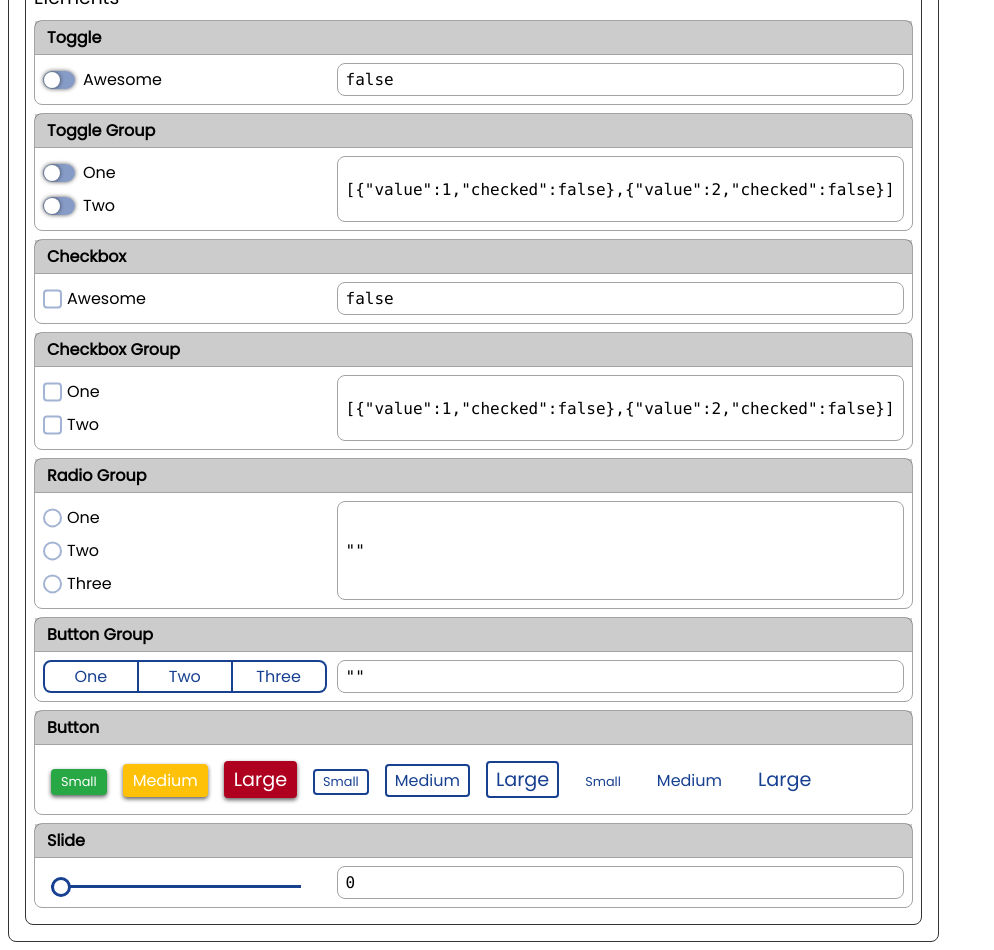
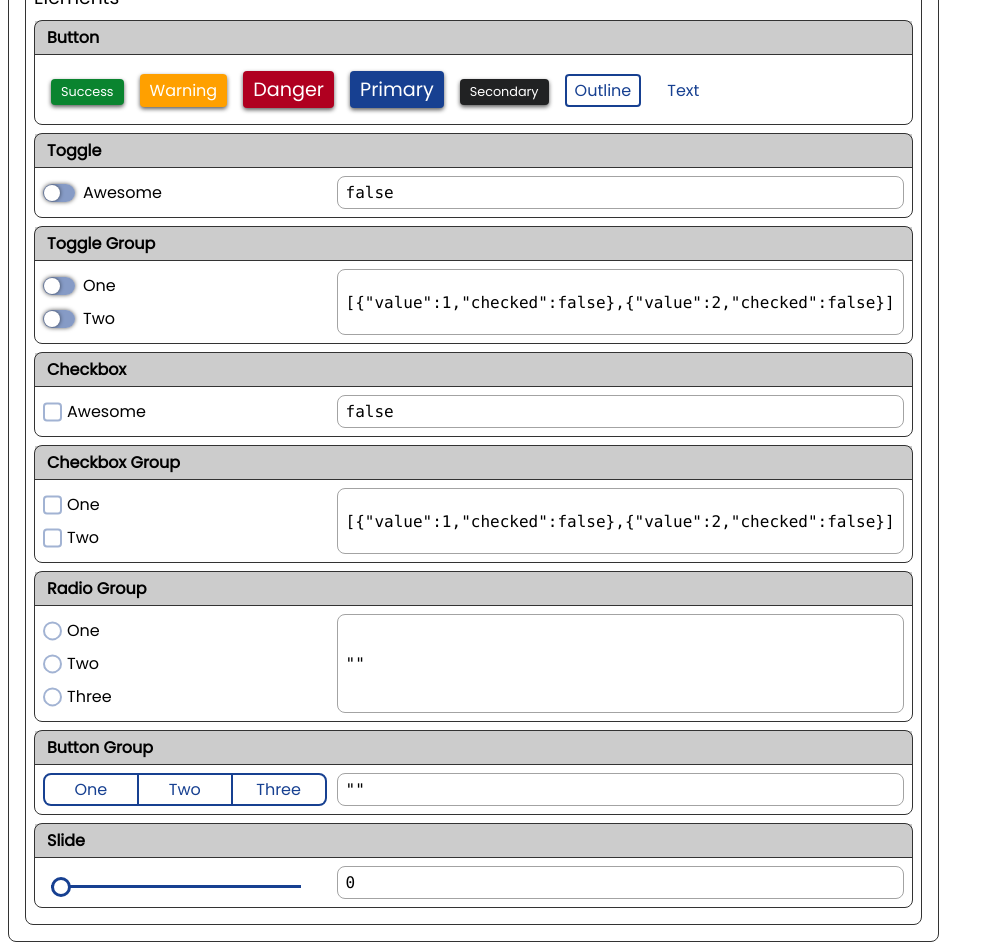
Before and after one commit to quocanhbk/ttg-react-component, a React (Create React App) app: page / in a window 1280 px wide. Shown: the part 180-1130 px from the top of the page, without its empty margins (0-994 px from the left). Built offline with nearby package versions, Linux system fonts and the light colour scheme.

Commit message:
add button prop color

```diff
--- a/src/Quanh.js
+++ b/src/Quanh.js
@@ -24,7 +24,6 @@ function Quanh() {
     <div>
       <ThemeProvider theme={theme[myTheme] || theme.light}>
         <Container title= {theme[myTheme].name}>
-
           <Container headline="Display Mode" >
             <ButtonGroup fullWidth onSelect={x => setMode(x)}>
               <Button value="edit" default >Edit</Button>
@@ -46,6 +45,15 @@ function Quanh() {
           <br/>
 
           <Container title={"Elements"} fullWidth>
+          <Box title="Button" block>
+              <Button color="success" size="small" displayMode={mode} demo >Success</Button>
+              <Button color="warning" size="medium" displayMode={mode} demo >Warning</Button>
+              <Button color="danger" size="large" displayMode={mode} demo >Danger</Button>
+              <Button color="primary"size="large" displayMode={mode} demo >Primary</Button>
+              <Button color="secondary"size="small" displayMode={mode} demo >Secondary</Button>
+              <Button displayMode={mode} demo type="outline" >Outline</Button>
+              <Button size="medium" displayMode={mode} demo type="text" >Text</Button>
+            </Box>
 
             <Box title="Toggle">
               <Toggle displayMode={mode} onSelect={v => setToggleValue(v)}>Awesome</Toggle>
@@ -90,19 +98,6 @@ function Quanh() {
               </ButtonGroup>
               <Code>{JSON.stringify(buttonGroupValue)}</Code>
             </Box>
-
-            <Box title="Button" block>
-              <Button success size="small" displayMode={mode} demo >Small</Button>
-              <Button warning size="medium" displayMode={mode} demo >Medium</Button>
-              <Button danger size="large" displayMode={mode} demo >Large</Button>
-              <Button size="small" displayMode={mode} demo type="outline" >Small</Button>
-              <Button size="medium" displayMode={mode} demo type="outline" >Medium</Button>
-              <Button size="large" displayMode={mode} demo type="outline" >Large</Button>
-              <Button size="small" displayMode={mode} demo type="text" >Small</Button>
-              <Button size="medium" displayMode={mode} demo type="text" >Medium</Button>
-              <Button size="large" displayMode={mode} demo type="text" >Large</Button>
-            </Box>
-
             <Box title="Slide">
               <Slider onSlide={(v) => setSliderValue(v)} displayMode={mode}/>
               <Code>{JSON.stringify(sliderValue)}</Code>
--- a/src/components/Box.js
+++ b/src/components/Box.js
@@ -2,12 +2,12 @@ import React from 'react'
 import styled, {css} from 'styled-components'
 
 const StyledBox = styled.div`
-    border: 1px solid #A3A3A3;
+    border: 1px solid #333;
     border-radius: 8px;
 
     margin-bottom: 8px;
     & h4 {
-        border-bottom: 1px solid #A3A3A3;
+        border-bottom: 1px solid #333;
         padding: 4px 12px;
         background-color: rgba(0,0,0,0.2);
     }
--- a/src/components/elements/Button.js
+++ b/src/components/elements/Button.js
@@ -6,9 +6,23 @@ const StyledButton = styled.button`
     --textColor: ${props => props.theme.backgroundColor};
     --darkTextColor: ${props => getDarker(props.theme.backgroundColor)};
     --lightTextColor: ${props => getLighter(props.theme.backgroundColor)};
-    --fillColor: ${props => props.danger ? props.theme.dangerFillColor : props.warning ? props.theme.warningFillColor : props.success ? props.theme.successFillColor : props.theme.fillColor};
-    --darkFillColor: ${props => getDarker(props.theme.fillColor)};
-    --lightFillColor: ${props => getLighter(props.theme.fillColor)};
+    --fillColor: ${props => props.color === "secondary" ? props.theme.secondFillColor :
+                    props.color === "danger" ? props.theme.dangerFillColor :
+                    props.color === "warning" ? props.theme.warningFillColor :
+                    props.color === "success" ? props.theme.successFillColor :
+                    props.theme.fillColor};
+    --darkFillColor: ${props => getDarker(
+                    props.color === "secondary" ? props.theme.secondFillColor :
+                    props.color === "danger" ? props.theme.dangerFillColor :
+                    props.color === "warning" ? props.theme.warningFillColor :
+                    props.color === "success" ? props.theme.successFillColor :
+                    props.theme.fillColor)};
+    --lightFillColor: ${props => getLighter(
+                    props.color === "secondary" ? props.theme.secondFillColor :
+                    props.color === "danger" ? props.theme.dangerFillColor :
+                    props.color === "warning" ? props.theme.warningFillColor :
+                    props.color === "success" ? props.theme.successFillColor :
+                    props.theme.fillColor)};
 
     margin: ${props => props.demo? "8px": "0px"};
     padding: ${props => props.ingroup ? "2px 8px" : props.type === "outline" ? "2px 8px" : "4px 10px"};
@@ -52,14 +66,15 @@ const Button = (props) => {
 }
 
 Button.defaultProps = {
+    color: "primary",
     type: "contained",
     displayMode: "edit",
-    default: false,
     size: "medium",
     disabled: false
 }
 
 Button.propTypes ={
+    color: PropTypes.string,
     disabled: PropTypes.bool,
     theme: PropTypes.string,
     size: PropTypes.string,
--- a/src/utils/theme.js
+++ b/src/utils/theme.js
@@ -6,9 +6,10 @@ const theme = {
         backgroundColor: "#FFFFFF",
         disabledTextColor: "#A3A3A3",
         disabledFillColor: "#C3C3C3",
-        successFillColor: "#28A745",
-        warningFillColor: "#FFC107",
-        dangerFillColor: "#B00020"
+        successFillColor: "#0A842F",
+        warningFillColor: "#FFA000",
+        dangerFillColor: "#B00020",
+        secondFillColor: "#212223"
     },
     emerald: {
         name: "Emerald",
@@ -17,9 +18,10 @@ const theme = {
         backgroundColor: "#FFFFFF",
         disabledTextColor: "#A3A3A3",
         disabledFillColor: "#C3C3C3",
-        successFillColor: "#28A745",
-        warningFillColor: "#FFC107",
-        dangerFillColor: "#B00020"
+        successFillColor: "#0A842F",
+        warningFillColor: "#FFA000",
+        dangerFillColor: "#B00020",
+        secondFillColor: "#212223"
     },
     rosewood: {
         name: "Rosewood",
@@ -28,9 +30,10 @@ const theme = {
         backgroundColor: "#FFFFFF",
         disabledTextColor: "#A3A3A3",
         disabledFillColor: "#C3C3C3",
-        successFillColor: "#28A745",
-        warningFillColor: "#FFC107",
-        dangerFillColor: "#B00020"
+        successFillColor: "#0A842F",
+        warningFillColor: "#FFA000",
+        dangerFillColor: "#B00020",
+        secondFillColor: "#212223"
     },
     amethyst: {
         name: "Amethyst",
@@ -39,9 +42,10 @@ const theme = {
         backgroundColor: "#FFFFFF",
         disabledTextColor: "#A3A3A3",
         disabledFillColor: "#C3C3C3",
-        successFillColor: "#28A745",
-        warningFillColor: "#FFC107",
-        dangerFillColor: "#B00020"
+        successFillColor: "#0A842F",
+        warningFillColor: "#FFA000",
+        dangerFillColor: "#B00020",
+        secondFillColor: "#212223"
     },
     dark: {
         name: "Dark",
@@ -50,9 +54,10 @@ const theme = {
         backgroundColor: "#212223",
         disabledTextColor: "#646464",
         disabledFillColor: "#C3C3C3",
-        successFillColor: "#28A745",
-        warningFillColor: "#FFC107",
-        dangerFillColor: "#B00020"
+        successFillColor: "#56C26A",
+        warningFillColor: "#FFD54F",
+        dangerFillColor: "#ED323B",
+        secondFillColor: "#E8DEC8"
     }
 }
 
```
Also changed, not shown: 1 other file (tests, documents, lock files or other folders).
